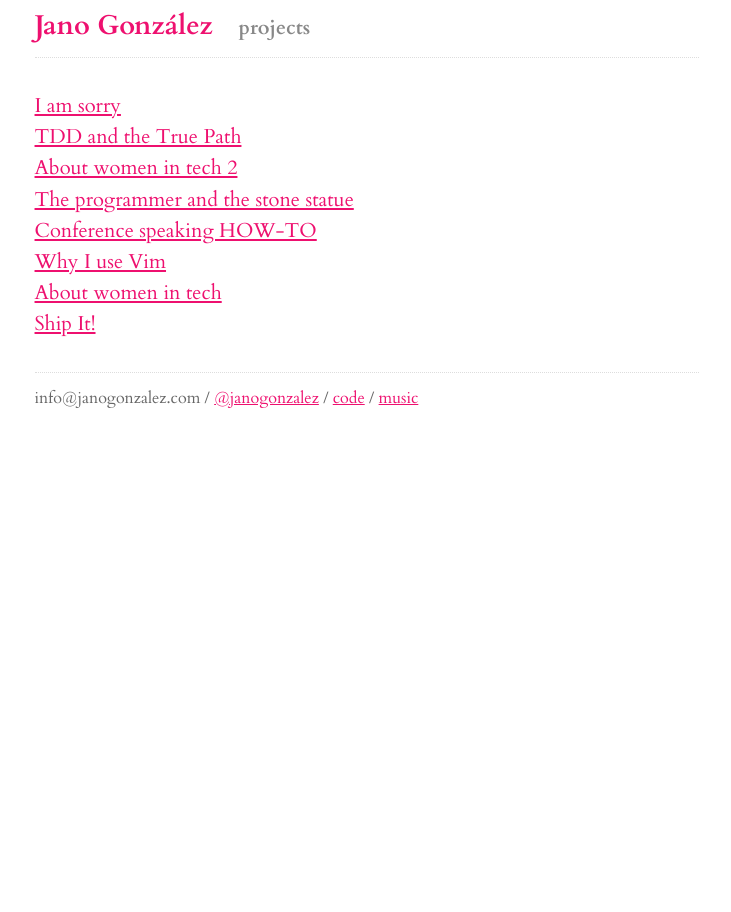
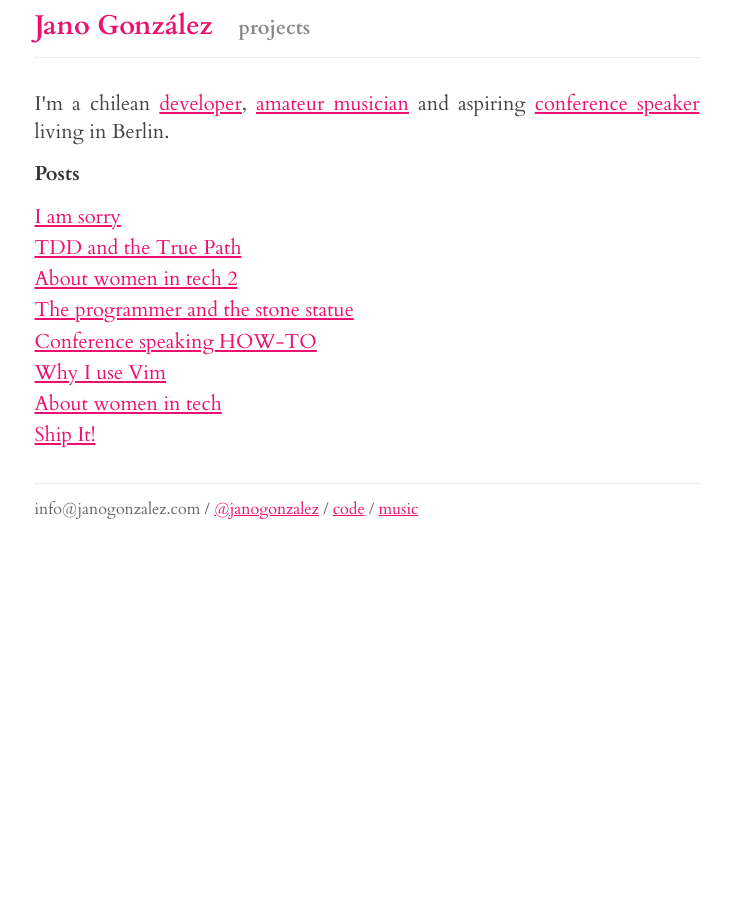
Before and after one commit to janogonzalez/janogonzalez.github.io, a Jekyll site: the page built from index.html, in a window 1280 px wide. Shown: the whole page, without its empty margins (273-1004 px from the left). Built offline with Jekyll 4.4.1, drawn with Linux system fonts in a browser that asks for light colours.

Commit message:
Update index

```diff
--- a/index.html
+++ b/index.html
@@ -4,6 +4,11 @@ title: Jano González
 ---
 
 <div id="home">
+  <p>I'm a chilean <a href="http://github.com/janogonzalez">developer</a>,
+  <a href="http://soundcloud.com/janogonzalez">amateur musician</a> and aspiring
+  <a href="http://lanyrd.com/profile/janogonzalez/past/speaking">conference
+  speaker</a> living in Berlin.</p>
+  <h1>Posts</h1>
   <ul class="posts">
     {% for post in site.posts %}
       <li><a href="{{ post.url }}">{{ post.title }}</a></li>
```
